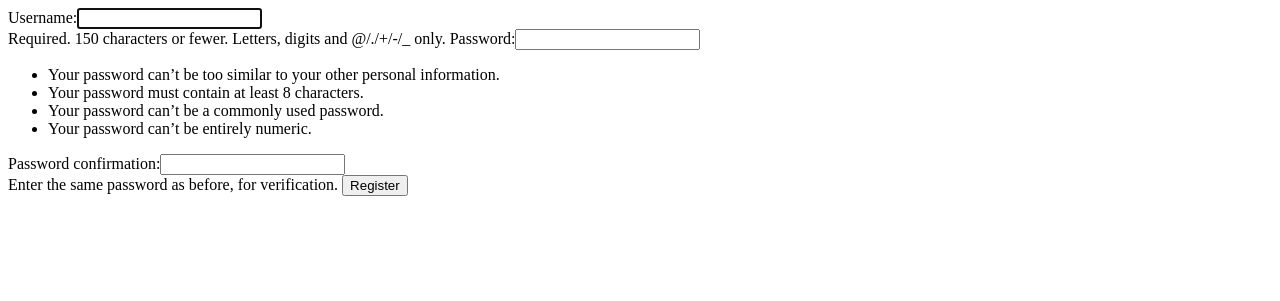
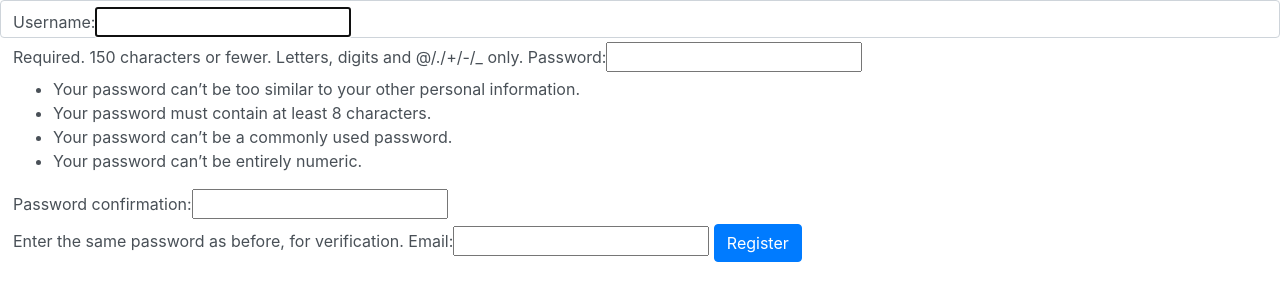
Before and after one commit to coder-hello2019/djangoPractice, a Django app: page /register/ in a window 1280 px wide. Shown: the top 301 px of the page. Run offline with Django 3.2, Linux system fonts and the light colour scheme; some libraries are stand-ins or nearby versions.

Commit message:
add new user creation

```diff
--- a/register/forms.py
+++ b/register/forms.py
@@ -1,8 +1,9 @@
 from django.contrib.auth.forms import UserCreationForm
 from django.contrib.auth.models import User
+from django import forms
 
 class registrationForm(UserCreationForm):
-
+    email = forms.EmailField()
     class Meta:
     	model = User
-    	fields = ["username", "password1", "password2"]
+    	fields = ["username", "password1", "password2", "email"]
--- a/register/templates/register/register.html
+++ b/register/templates/register/register.html
@@ -3,12 +3,16 @@
   <head>
     <meta charset="utf-8">
     <title></title>
+    <link rel="stylesheet" href="https://stackpath.bootstrapcdn.com/bootstrap/4.3.1/css/bootstrap.min.css" integrity="sha384-ggOyR0iXCbMQv3Xipma34MD+dH/1fQ784/j6cY/iJTQUOhcWr7x9JvoRxT2MZw1T" crossorigin="anonymous">
+    <style>
+
+    </style>
   </head>
   <body>
-    <form class="" method="post">
+    <form class="form-control" method="post">
       {% csrf_token %}
       {{form}}
-      <button type="submit" name="submit">Register</button>
+      <button type="submit" name="submit" class="btn btn-primary">Register</button>
     </form>
 
   </body>
--- a/register/views.py
+++ b/register/views.py
@@ -1,6 +1,7 @@
 from django.shortcuts import render, redirect
 from django.http import HttpResponse, HttpResponseRedirect
 from .forms import registrationForm
+from django.contrib.auth.models import User
 
 # Create your views here.
 def register(request):
@@ -11,7 +12,12 @@ def register(request):
         # populate form with data from the request
         form = registrationForm(request.POST)
         if form.is_valid():
-            return HttpResponse(form.cleaned_data['password1'])
+            username = form.cleaned_data['username']
+            password = form.cleaned_data['password1']
+            email = form.cleaned_data['email']
+            newUser = User.objects.create_user(username, email, password)
+            newUser.save()
+            return HttpResponse(f"{username} has been added to database")
         else:
-            return HttpResponse('Form not valid')
+            return HttpResponse(f'Form not valid: {form.errors}')
             #return render(request, 'redirected.html', context={'username': form})
```
Also changed, not shown: db.sqlite3.
